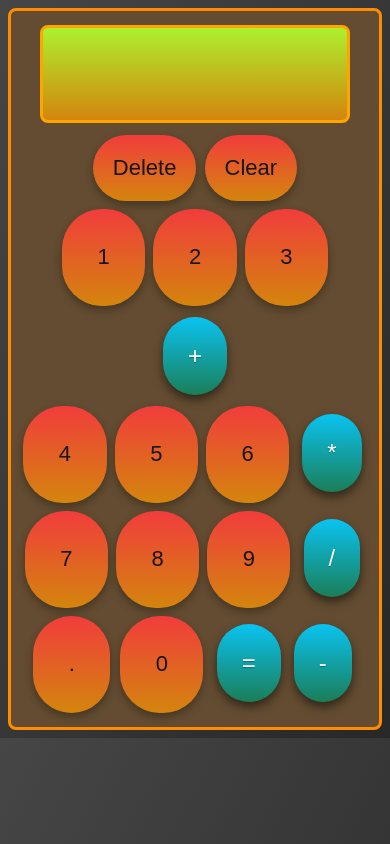
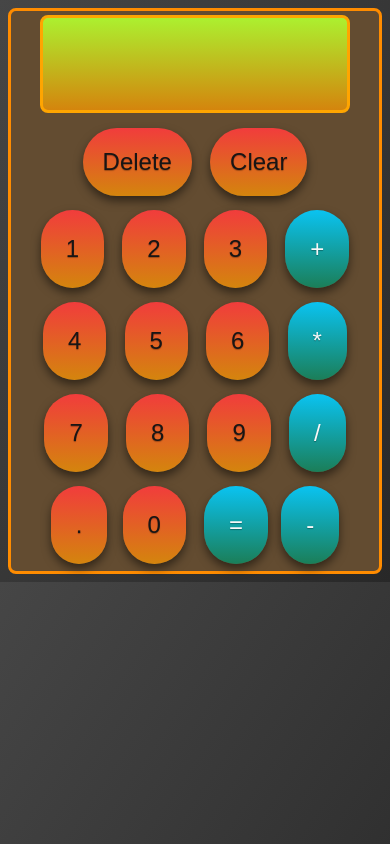
Before and after one commit to Mr-Mudassar/Calculator, a plain HTML site: page index.html in a window 390 px wide. Drawn offline with Linux system fonts and the light colour scheme.

Commit message:
Update style.css

```diff
--- a/style.css
+++ b/style.css
@@ -1,5 +1,6 @@
 
 input {
+  overflow: scroll !important;
     border: 3px solid orange;
     border-radius: 8px;
     margin: 4px;
@@ -10,9 +11,6 @@ input {
     max-width: 300px;
     min-height: 90px;
     text-align: center;
-    text-overflow: unset;
-    white-space: normal;
-    overflow: visible !important;
 }
 body {
     text-align: center;
@@ -25,28 +23,31 @@ body {
     max-width: 50vh;
     justify-content: center;
     margin: auto;
-    padding: 10px;
+    padding: auto;
     background-color:rgb(99, 76, 49);
 }
 button {
     background-color: darkorange;
     border: none;
     border-radius: 40px;
-    padding: 4.2vh;
-    margin: 4px 2px;
-    font-size: 22px;
-    transform-style: preserve-3d;
     transition: transform 0.2s ease-in-out;
-    box-shadow: 0 4px 8px rgba(0, 0, 0, 0.3);
     color: #252222;
-    cursor: pointer;
      background: linear-gradient(to bottom, #f13c3c, #d4850d);
      color: #181515;
-
+     box-shadow: 0px 5px 10px rgba(0, 0, 0, 0.5);
+     font-size: 24px;
+     text-shadow: 0px 1px 1px rgba(0, 0, 0, 0.3);
+     padding: 25px 25px;
+     cursor: pointer;
+     transition: all 0.3s ease-in-out;
+     transform-style: preserve-3d;
+     animation-name: btnMultiplyAnim;
+     animation-duration: 2s;
+     animation-iteration-count: infinite;
+     margin: 7px;
 }
 #btnDelete {
     padding: 20px;
-
 }
 #btnClear {
     padding: 20px;
@@ -64,23 +65,6 @@ button {
     box-shadow: 0 6px 12px rgba(0, 0, 0, 0.3);
     transform: translateY(5px);
   }
-  #btnAdd, #btnSubtract, #btnMultiply, #btnDivide, #btnEqual {
-    background-color: #f1a33c;
-    color: #fff;
-    border: none;
-    box-shadow: 0px 5px 10px rgba(0, 0, 0, 0.5);
-    font-size: 24px;
-    text-shadow: 0px 1px 1px rgba(0, 0, 0, 0.3);
-    padding: 25px 25px;
-    cursor: pointer;
-    transition: all 0.3s ease-in-out;
-    transform-style: preserve-3d;
-    animation-name: btnMultiplyAnim;
-    animation-duration: 2s;
-    animation-iteration-count: infinite;
-    margin: 7px;
-    }
-
     #btnAdd:hover, #btnSubtract:hover, #btnMultiply:hover, #btnDivide:hover, #btnEqual:hover {
     background-color: #e68a00;
     transform: translateY(-5px) rotateX(30deg);
@@ -98,3 +82,39 @@ button {
     #btnSubtract {
         margin-left: 2px;
     }
+    @media only screen and (max-width: 768px) {
+      /* For mobile phones: */
+      button {
+        background-color: darkorange;
+        border: none;
+        border-radius: 40px;
+        transition: transform 0.2s ease-in-out;
+        color: #252222;
+         background: linear-gradient(to bottom, #f13c3c, #d4850d);
+         color: #181515;
+         box-shadow: 0px 5px 10px rgba(0, 0, 0, 0.5);
+         font-size: 24px;
+         text-shadow: 0px 1px 1px rgba(0, 0, 0, 0.3);
+         padding: 25px 25px;
+         cursor: pointer;
+         transition: all 0.3s ease-in-out;
+         transform-style: preserve-3d;
+         animation-name: btnMultiplyAnim;
+         animation-duration: 2s;
+         animation-iteration-count: infinite;
+         margin: 7px;
+    }
+  input {
+    overflow: scroll !important;
+      border: 3px solid orange;
+      border-radius: 8px;
+      margin: 4px;
+      margin-bottom: 8px;
+      font-size: 45px;
+      background: linear-gradient(to bottom, #acf02f, #d4850d);
+      font-family:'Times New Roman', Times, serif;
+      max-width: 300px;
+      min-height: 90px;
+      text-align: center;
+  }
+    }
```
